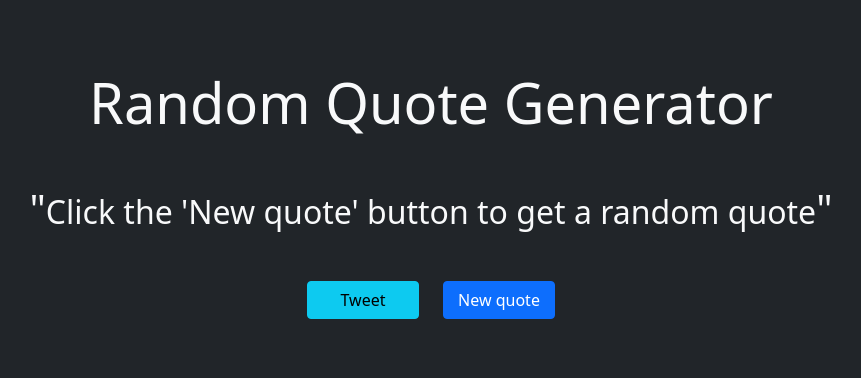
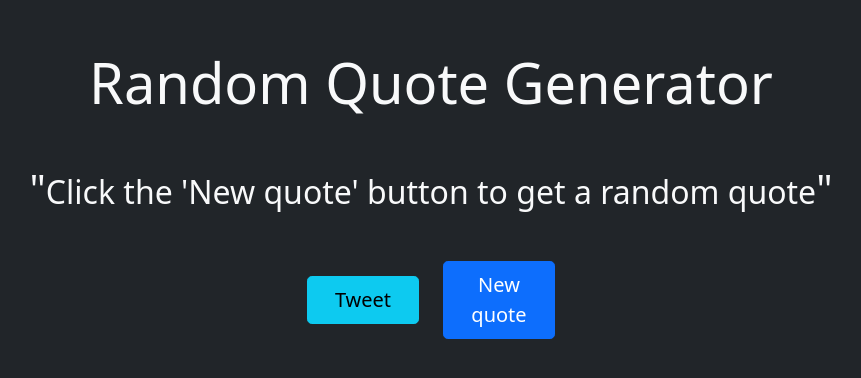
Before and after one commit to abelgideon/React-Quote-Generator, a React (Create React App) app: page / in a window 1280 px wide. Shown: the part 206-584 px from the top of the page, without its empty margins (209-1070 px from the left). Built offline with nearby package versions, Linux system fonts and the light colour scheme; no server answers.

Commit message:
Make buttons larger

```diff
--- a/src/App.js
+++ b/src/App.js
@@ -73,13 +73,13 @@ const Quote = ({ quote, fetchQuote }) => {
 };
 
 const TweetBtn = ({ tweet }) => (
-  <a target="_blank" className="btn btn-info me-4" id="tweet-quote" href={tweet}>
+  <a target="_blank" className="btn btn-info me-4 btn-lg" id="tweet-quote" href={tweet}>
     Tweet
   </a>
 );
 
 const NewQuote = (props) => (
-  <button id="new-quote" className="btn btn-primary" onClick={props.fetchQuote}>
+  <button id="new-quote" className="btn btn-primary btn-lg" onClick={props.fetchQuote}>
     New quote
   </button>
 );
```
